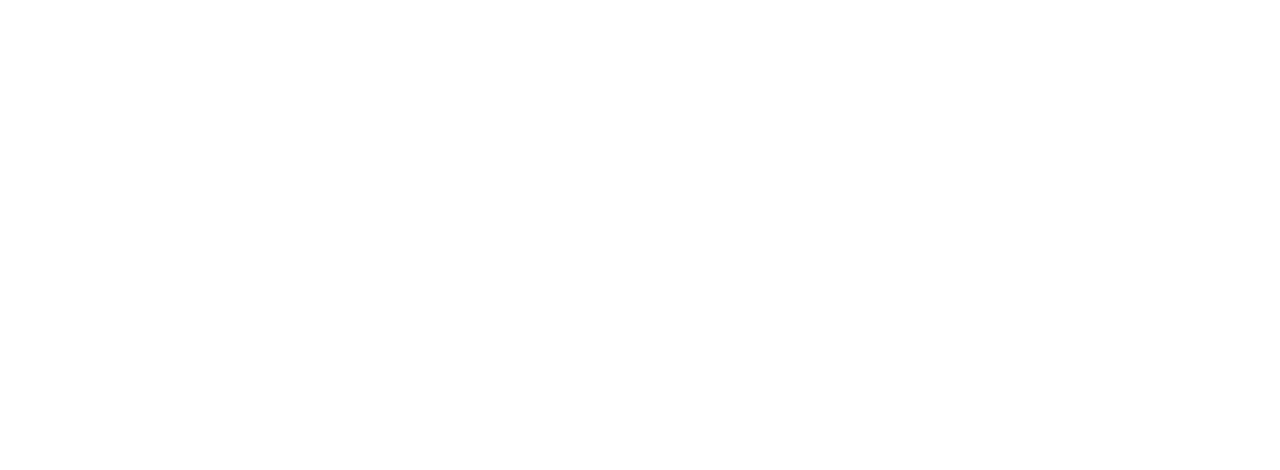
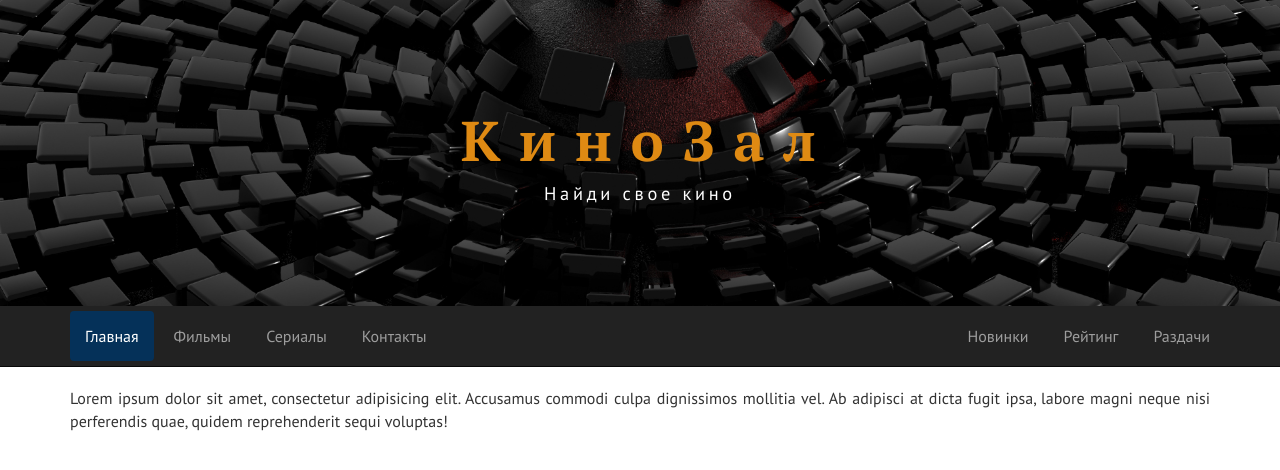
Before and after one commit to OlgaLavrishcheva/kinozal-template, a website: page index.html in a window 1280 px wide. Drawn offline with Linux system fonts and the light colour scheme.

Commit message:
navbar template

```diff
--- a/assets/scss/_bootstrap-theming.scss
+++ b/assets/scss/_bootstrap-theming.scss
@@ -0,0 +1,30 @@
+.navbar-inverse .navbar-nav> .active > a {
+  background-color: $color-primary-darc;
+
+  &:hover,
+  &:focus {
+    background-color: $color-primary-light;
+  }
+}
+
+.navbar-left > li {
+  margin: 5px 5px 5px 0;
+}
+
+.navbar-right > li {
+  margin: 5px 0 5px 5px;
+}
+
+.navbar-inverse .navbar-nav > li > a{
+  transition: background-color 0.5s;
+  border-radius: 4px;
+}
+
+.navbar-inverse .navbar-nav > li > a:hover,
+.navbar-inverse .navbar-nav > li > a:focus {
+  background-color: $color-primary;
+}
+
+.navbar-inverse {
+  background-color: darken ($color-dark, 4%);
+}
--- a/assets/scss/_common.scss
+++ b/assets/scss/_common.scss
@@ -0,0 +1,13 @@
+html {
+  font-size: $font-size;
+  overflow-y: scroll;
+}
+
+body {
+  font-size: 1rem;
+  font-family: $font-main;
+}
+
+a {
+  color: $color-primary;
+}
--- a/assets/scss/_extends.scss
+++ b/assets/scss/_extends.scss
@@ -0,0 +1,3 @@
+%text-shadow {
+  text-shadow: 0 0 5px darcen ($color-dark 14%), 0 0 20px darcen ($color-dark 14%);
+}
--- a/assets/scss/_header.scss
+++ b/assets/scss/_header.scss
@@ -0,0 +1,30 @@
+.header {
+
+}
+
+.header-logo {
+  padding: 100px 0;
+  background-color: $color-dark;
+  text-align: center;
+  background-image: url("../img/header-bg.jpg");
+  background-position: 50% 50%;
+  background-size: cover;
+
+  &__title {
+    display: block;
+    color: $color-accent;
+    font-family: $font-header;
+    font-size: 3.5rem;
+    letter-spacing: 0.33em;
+    margin-right: -$gap;
+    @extend %text-shadow;
+  }
+
+  &__description {
+    display: block;
+    color: $color-light;
+    font-size: 1.15rem;
+    letter-spacing: 0.2em;
+    @extend %text-shadow;
+  }
+}
--- a/assets/scss/_skin.scss
+++ b/assets/scss/_skin.scss
@@ -1,4 +1,6 @@
 $color-primary: #165690;
+$color-primary-darc: #053159;
+$color-primary-light: #517ba2;
 $color-accent: #df8a13;
 $color-dark: #232323;
 $color-gray: darken(#ffffff, 13.5%);
--- a/index.html
+++ b/index.html
@@ -21,7 +21,56 @@
 
 <body>
 
+<header class="header container-fluid">
 
+  <div class="header-logo row">
+    <div class="container">
+      <strong class="header-logo__title">КиноЗал</strong>
+      <span class="header-logo__description">Найди свое кино</span>
+    </div>
+  </div>
+
+  <div class="header-menu row">
+    <nav class="navbar navbar-inverse navbar-static-top">
+      <div class="container">
+
+        <div class="navbar-header">
+          <button type="button" class="navbar-toggle collapsed" data-toggle="collapse" data-target="#bs-example-navbar-collapse-1" aria-expanded="false">
+            <span class="sr-only">Toggle navigation</span>
+            <span class="icon-bar"></span>
+            <span class="icon-bar"></span>
+            <span class="icon-bar"></span>
+          </button>
+        </div>
+
+        <div class="collapse navbar-collapse" id="bs-example-navbar-collapse-1">
+
+          <ul class="nav navbar-nav navbar-left">
+            <li class="active"><a href="#">Главная <span class="sr-only">(current)</span></a></li>
+            <li><a href="#">Фильмы</a></li>
+            <li><a href="#">Сериалы</a></li>
+            <li><a href="#">Контакты</a></li>
+          </ul>
+
+          <ul class="nav navbar-nav navbar-right">
+            <li><a href="#">Новинки</a></li>
+            <li><a href="#">Рейтинг</a></li>
+            <li><a href="#">Раздачи</a></li>
+          </ul>
+        </div>
+      </div>
+    </nav>
+  </div>
+</header>
+
+<div class="container">
+  <div class="row">
+    <div class="col-xs-12" style="text-align: justify">
+      Lorem ipsum dolor sit amet, consectetur adipisicing elit. Accusamus commodi culpa dignissimos mollitia vel. Ab
+        adipisci at dicta fugit ipsa, labore magni neque nisi perferendis quae, quidem reprehenderit sequi voluptas!
+    </div>
+  </div>
+</div>
 
 <script src="libs/jquery/dist/jquery.min.js"></script>
 <script src="libs/bootstrap/dist/js/bootstrap.min.js"></script>
```
Also changed, not shown: assets/css/style.css.
